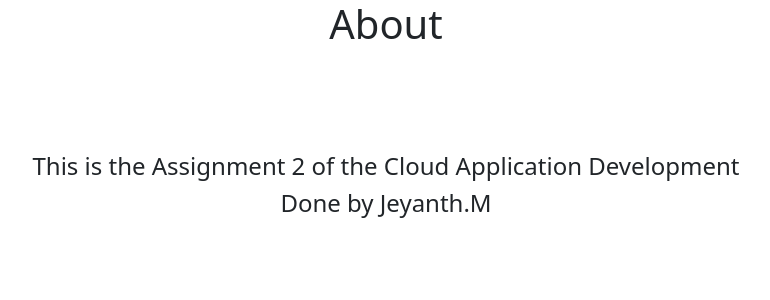
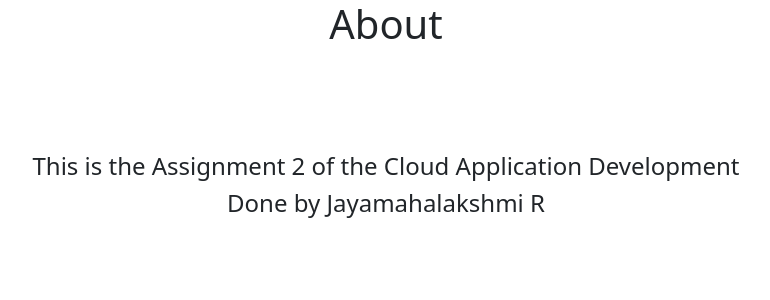
Before and after one commit to VARUNKUMAR7266/IBM-Project-4174-1658723079, a Flask app: page /about in a window 1280 px wide. Shown: the top 300 px of the page, without its empty margins (254-1024 px from the left). Run offline with Flask 2, Linux system fonts and the light colour scheme.

Commit message:
Update about.html

```diff
--- a/Assignments/Jayamahalakshmi/Assignment 2/templates/about.html
+++ b/Assignments/Jayamahalakshmi/Assignment 2/templates/about.html
@@ -11,7 +11,7 @@
     <div align="center">
         <h1>About</h1><br><br><br><br>
         <h4>This is the Assignment 2 of the Cloud Application Development</h4>
-        <h4>Done by Jeyanth.M
+        <h4>Done by Jayamahalakshmi R
         </h4>
     </div>
 
```
